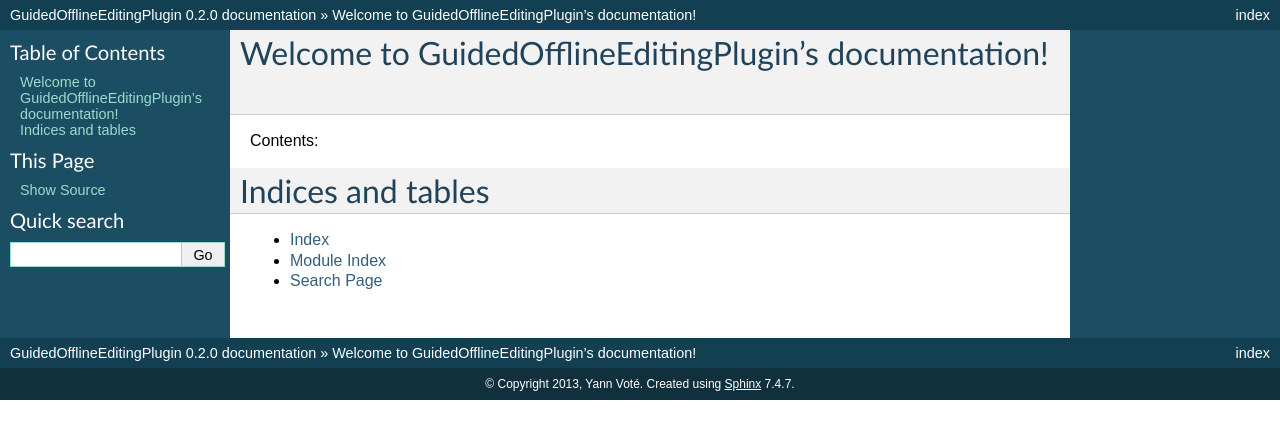
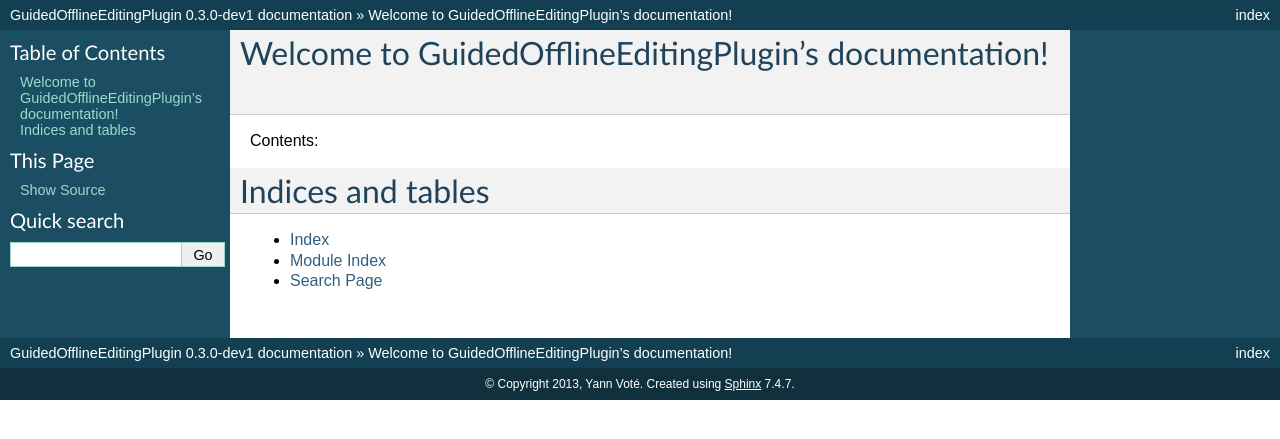
Before and after one commit to ygversil/qgis-guided-offline-editing, a Sphinx documentation site: the page built from help/source/index.rst, in a window 1280 px wide. Shown: the top 439 px of the page. Built offline with Sphinx 7.4.7, drawn with Linux system fonts in a browser that asks for light colours; formulas are drawn with MathJax 3.

Commit message:
Bump version: 0.2.0 → 0.3.0-dev1

```diff
--- a/help/source/conf.py
+++ b/help/source/conf.py
@@ -48,9 +48,9 @@
 # built documents.
 #
 # The short X.Y version.
-version = '0.2.0'
+version = '0.3.0-dev1'
 # The full version, including alpha/beta/rc tags.
-release = '0.2.0'
+release = '0.3.0-dev1'
 
 # The language for content autogenerated by Sphinx. Refer to documentation
 # for a list of supported languages.
--- a/metadata.txt
+++ b/metadata.txt
@@ -10,7 +10,7 @@
 name=Guided Offline Editing
 qgisMinimumVersion=3.8
 description=Extend the built-in Offline Editing plugin providing automated processes
-version=0.2.0
+version=0.3.0-dev1
 author=Yann Voté
 email=ygversil@lilo.org
 
```
Also changed, not shown: .bumpversion.cfg.
